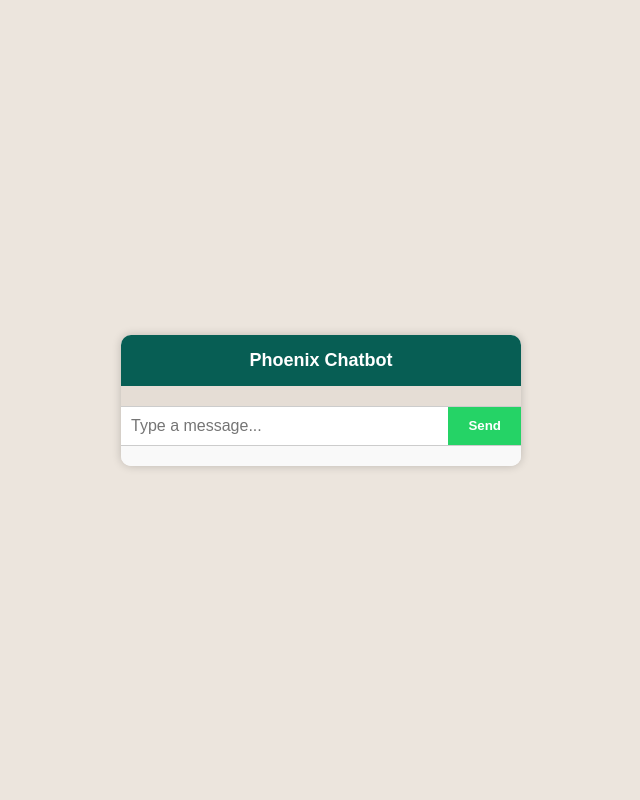
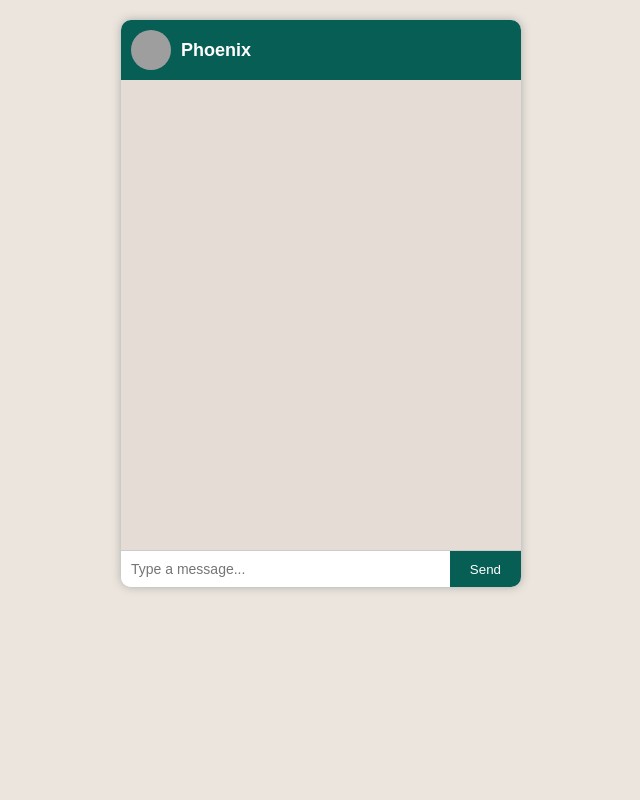
Before and after one commit to phoenix-chatbot/phoenix-chatbot, a Flask app: page / in a window 1280 px wide. Shown: the whole page, without its empty margins (319-959 px from the left). Run offline with Flask 3, Linux system fonts and the light colour scheme; grey boxes are pictures that could not be loaded.

Commit message:
Updated index.html with WhatsApp style UI and AdSense

```diff
--- a/templates/index.html
+++ b/templates/index.html
@@ -4,152 +4,129 @@
   <meta charset="UTF-8">
   <title>Phoenix Chatbot</title>
   <style>
-    body {
-      font-family: Arial, sans-serif;
+    body { font-family: Arial, sans-serif; background: #ece5dd; margin: 0; }
+    .chat-wrapper { width: 400px; margin: 20px auto; background: #fff; border-radius: 10px; box-shadow: 0 0 10px #aaa; overflow: hidden; }
+
+    /* Header */
+    .chat-header {
+      background: #075E54;
+      color: white;
       display: flex;
-      justify-content: center;
       align-items: center;
-      height: 100vh;
-      background: #ece5dd;
-      margin: 0;
+      padding: 10px;
     }
-    #container {
-      width: 90%;
-      max-width: 400px;
-      background: #fff;
-      border-radius: 10px;
-      box-shadow: 0 0 10px rgba(0,0,0,0.2);
-      display: flex;
-      flex-direction: column;
-      overflow: hidden;
+    .chat-header img {
+      width: 40px;
+      height: 40px;
+      border-radius: 50%;
+      margin-right: 10px;
     }
-    #header {
-      background: #075e54;
-      color: white;
-      padding: 15px;
-      text-align: center;
-      font-size: 18px;
-      font-weight: bold;
-    }
-    #chatbox {
-      flex: 1;
+    .chat-header h3 { margin: 0; font-size: 18px; }
+
+    /* Messages */
+    .messages {
+      height: 450px;
+      overflow-y: auto;
       padding: 10px;
-      overflow-y: auto;
       background: #e5ddd5;
     }
-    .user {
-      text-align: right;
-    }
-    .user span {
-      background: #dcf8c6;
+    .message {
+      margin: 8px 0;
+      max-width: 70%;
       padding: 8px 12px;
-      border-radius: 10px;
-      display: inline-block;
-      margin: 5px;
-      max-width: 80%;
+      border-radius: 7px;
+      font-size: 14px;
+      line-height: 1.4;
+      clear: both;
       word-wrap: break-word;
     }
+    .user {
+      background: #dcf8c6;
+      float: right;
+      border-bottom-right-radius: 0;
+    }
     .bot {
-      text-align: left;
+      background: #fff;
+      float: left;
+      border-bottom-left-radius: 0;
     }
-    .bot span {
-      background: #fff;
-      padding: 8px 12px;
-      border-radius: 10px;
-      display: inline-block;
-      margin: 5px;
-      max-width: 80%;
-      word-wrap: break-word;
-    }
-    #controls {
+
+    /* Input area */
+    .input-area {
       display: flex;
       border-top: 1px solid #ccc;
     }
-    #userInput {
+    .input-area input {
       flex: 1;
       padding: 10px;
       border: none;
       outline: none;
-      font-size: 16px;
+      font-size: 14px;
     }
-    button {
-      background: #25d366;
+    .input-area button {
+      background: #075E54;
+      color: white;
       border: none;
       padding: 10px 20px;
       cursor: pointer;
-      color: white;
-      font-weight: bold;
     }
-    button:hover {
-      background: #128c7e;
-    }
-    #ads {
-      padding: 10px;
-      text-align: center;
-      border-top: 1px solid #ccc;
-      background: #f9f9f9;
-    }
+    .input-area button:hover { background: #0b7a65; }
   </style>
 
-  <!-- Google AdSense Script -->
-  <script async src="https://pagead2.googlesyndication.com/pagead/js/adsbygoogle.js?client=ca-pub-XXXXXXXXXXXXXXXX"
+  <!-- Google AdSense -->
+  <script async src="https://pagead2.googlesyndication.com/pagead/js/adsbygoogle.js?client=ca-pub-5149547050862927"
      crossorigin="anonymous"></script>
 </head>
 <body>
-  <div id="container">
-    <div id="header">Phoenix Chatbot</div>
-    <div id="chatbox"></div>
-    <div id="controls">
-      <input type="text" id="userInput" placeholder="Type a message...">
+  <div class="chat-wrapper">
+    <!-- Header with profile -->
+    <div class="chat-header">
+      <img src="https://i.ibb.co/5xJ3qkD/avatar.png" alt="profile">
+      <h3>Phoenix</h3>
+    </div>
+
+    <!-- Messages -->
+    <div class="messages" id="chatbox"></div>
+
+    <!-- Input -->
+    <div class="input-area">
+      <input id="userInput" type="text" placeholder="Type a message..." />
       <button onclick="sendMessage()">Send</button>
     </div>
+  </div>
 
-    <!-- Ads Section -->
-    <div id="ads">
-      <ins class="adsbygoogle"
-          style="display:block"
-          data-ad-client="ca-pub-5149547050862927"
-          data-ad-slot="3571851756"
-          data-ad-format="auto"
-          data-full-width-responsive="true"></ins>
-      <script>(adsbygoogle = window.adsbygoogle || []).push({});</script>
-    </div>
+  <!-- AdSense ad placement -->
+  <div style="width:400px; margin:20px auto; text-align:center;">
+    <ins class="adsbygoogle"
+        style="display:block"
+        data-ad-client="ca-pub-5149547050862927"
+        data-ad-slot="1234567890"
+        data-ad-format="auto"
+        data-full-width-responsive="true"></ins>
+    <script>
+         (adsbygoogle = window.adsbygoogle || []).push({});
+    </script>
   </div>
 
   <script>
     async function sendMessage() {
-      const input = document.getElementById("userInput");
-      const message = input.value.trim();
-      if (message === "") return;
+      let userText = document.getElementById("userInput").value.trim();
+      if (!userText) return;
 
-      // Show user message
-      document.getElementById("chatbox").innerHTML += `<p class="user"><span>${message}</span></p>`;
-      input.value = "";
+      let chatbox = document.getElementById("chatbox");
+      chatbox.innerHTML += `<div class='message user'>${userText}</div>`;
+      document.getElementById("userInput").value = "";
 
-      // Scroll chat down
-      document.getElementById("chatbox").scrollTop = document.getElementById("chatbox").scrollHeight;
-
-      // Send to backend
-      const response = await fetch("/get", {
+      let response = await fetch("/get", {
         method: "POST",
         headers: { "Content-Type": "application/json" },
-        body: JSON.stringify({ msg: message })
+        body: JSON.stringify({ message: userText })
       });
-      const data = await response.json();
 
-      // Show bot reply
-      document.getElementById("chatbox").innerHTML += `<p class="bot"><span>${data.reply}</span></p>`;
-
-      // Scroll down again
-      document.getElementById("chatbox").scrollTop = document.getElementById("chatbox").scrollHeight;
+      let data = await response.json();
+      chatbox.innerHTML += `<div class='message bot'>${data.reply}</div>`;
+      chatbox.scrollTop = chatbox.scrollHeight;
     }
-
-    // Allow pressing Enter to send
-    document.getElementById("userInput").addEventListener("keypress", function(e) {
-      if (e.key === "Enter") {
-        sendMessage();
-      }
-    });
   </script>
 </body>
 </html>
```
